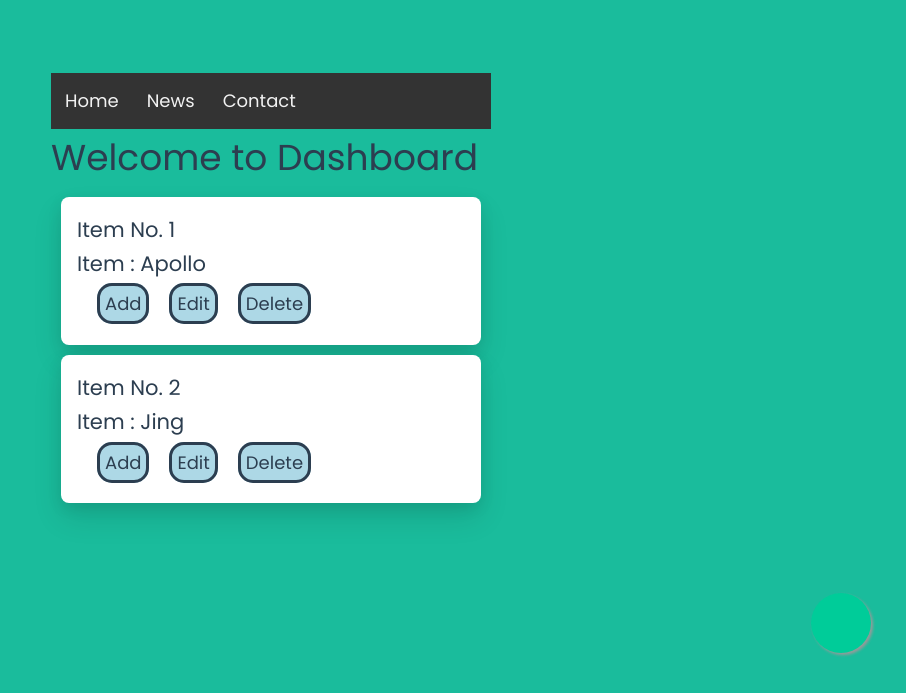
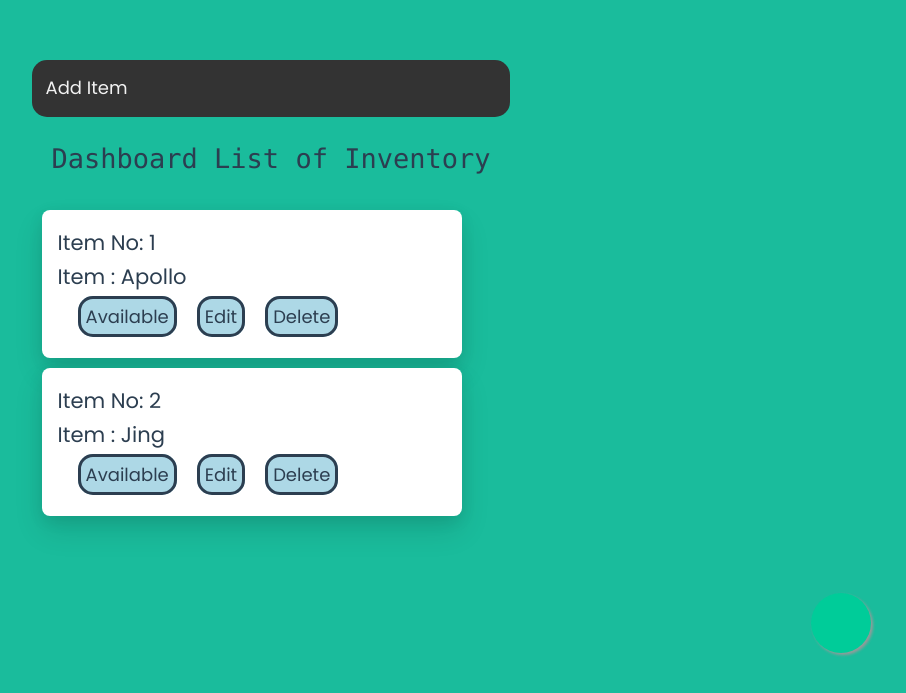
Before and after one commit to apollogabriel/it_training_proj1, a Vue app: page /dashboard in a window 1280 px wide. Shown: the part 107-800 px from the top of the page, without its empty margins (369-1275 px from the left). Built offline with nearby package versions, Linux system fonts and the light colour scheme.

Commit message:
4-22-25 office

```diff
--- a/package.json
+++ b/package.json
@@ -11,8 +11,10 @@
     "type-check": "vue-tsc --build"
   },
   "dependencies": {
+    "js-alert": "^2.0.0",
     "json": "^11.0.0",
     "json-server": "^1.0.0-beta.3",
+    "notie": "^4.3.1",
     "server": "^1.0.41",
     "vue": "^3.5.13",
     "vue-router": "^4.5.0"
--- a/src/components/InventoryItem.vue
+++ b/src/components/InventoryItem.vue
@@ -1,18 +1,22 @@
 <template>
     <div>
         <div>
-            <h3>Item No. {{ itemno }}</h3>
+            <h3>Item No: {{ itemno }}</h3>
             <h3>Item : {{ itemname }}</h3>
         </div>
 
         <div id="div1">
-            <div id="div2">Add</div>
+            <div id="div2" @click="clickMe(this.itemno)">{{ btn1 }}</div>
             <div id="div2">Edit</div>
             <div id="div2">Delete</div>
         </div>
     </div>
 </template>
 <script>
+import { alert, force, confirm, input, select, date, setOptions, hideAlerts } from 'notie'
+import notie from 'notie'
+import JSAlert from 'js-alert'
+
     export default{
         props:{
             itemno: {
@@ -23,7 +27,38 @@
                type: Object,
                default: () => ({})
            }
-        }
+        },
+        data(){
+            return{
+                btn1:'Available'
+            }
+        },
+        methods:{
+            clickMe(id){
+                //JSAlert.alert("Ok.");
+                //JSAlert.alert("Your files have been saved successfully.", "Files Saved", "Got it");
+                if(this.btn1=='Available'){
+                    this.btn1='Unavailable'
+                    JSAlert.alert("Ok change to "+this.btn1+"!");
+                }else{
+                    JSAlert.alert("Ok change to "+this.btn1+"!");
+                    this.btn1='Available'
+                }
+                // JSAlert.confirm("Are you sure you want to change this "+this.btn1+"?").then(function(result) {
+
+                // // Check if pressed yes
+                // if (!result)
+
+
+                //     return;
+
+                // // User pressed yes!
+                // JSAlert.alert("Ok done change to "+this.btn1+"!");
+
+                // });
+            }
+        },
+
     }
 </script>
 
--- a/src/components/NavBar.vue
+++ b/src/components/NavBar.vue
@@ -1,15 +1,16 @@
 <template>
 
     <div id="navbar">
-    <a href="#home">Home</a>
-    <a href="#news">News</a>
-    <a href="#contact">Contact</a>
+    <a href="#home">Add Item</a>
+    <a href="#news"></a>
+    <a href="#contact"></a>
     </div>
 </template>
 
 <style>
 /* Style the navbar */
 #navbar {
+  border-radius: 15px;
   position: sticky;
   top: 0;
   overflow: hidden;
--- a/src/views/Dashboard.vue
+++ b/src/views/Dashboard.vue
@@ -1,14 +1,14 @@
 <template>
     <div>
     <NavBar></NavBar>
-    <h1>Welcome to  Dashboard</h1>
+    <h2>Dashboard List of Inventory</h2>
    <InventoryItemContainer></InventoryItemContainer>
 
-<!-- Code begins here -->
+	<!-- Code begins here -->
 
-<a href="#" class="float">
-<i class="fa fa-plus my-float"></i>
-</a>
+	<a href="#" class="float">
+	<i class="fa fa-plus my-float"></i>
+	</a>
     </div>
 </template>
 
@@ -46,4 +46,8 @@ body{
 .my-float{
 	margin-top:22px;
 }
+h2 {
+	font-family: "Lucida Console", "Courier New", monospace;
+	padding: 20px;
+}
 </style>
```
Also changed, not shown: 1 other file (tests, documents, lock files or other folders).
